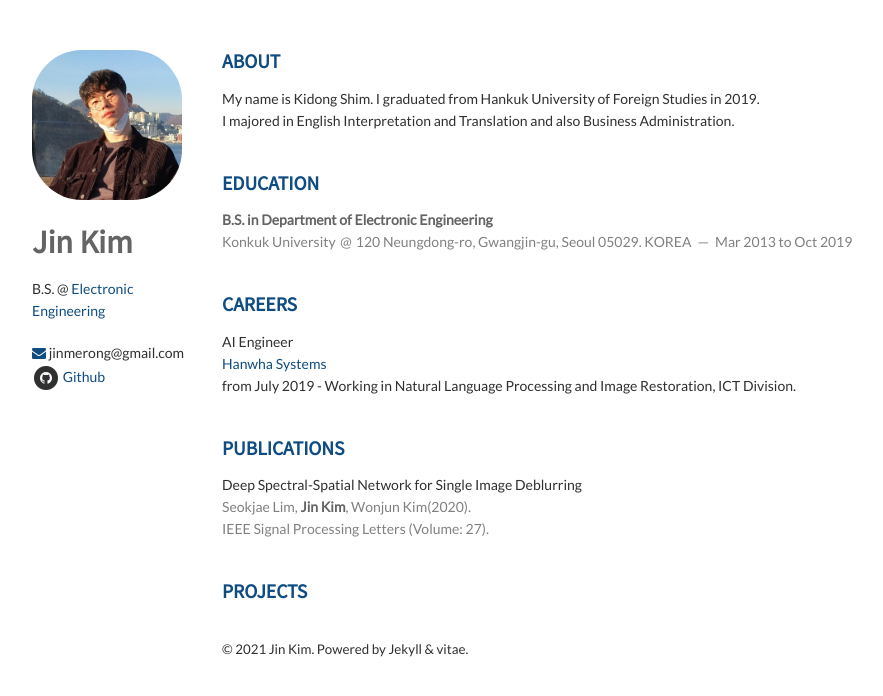
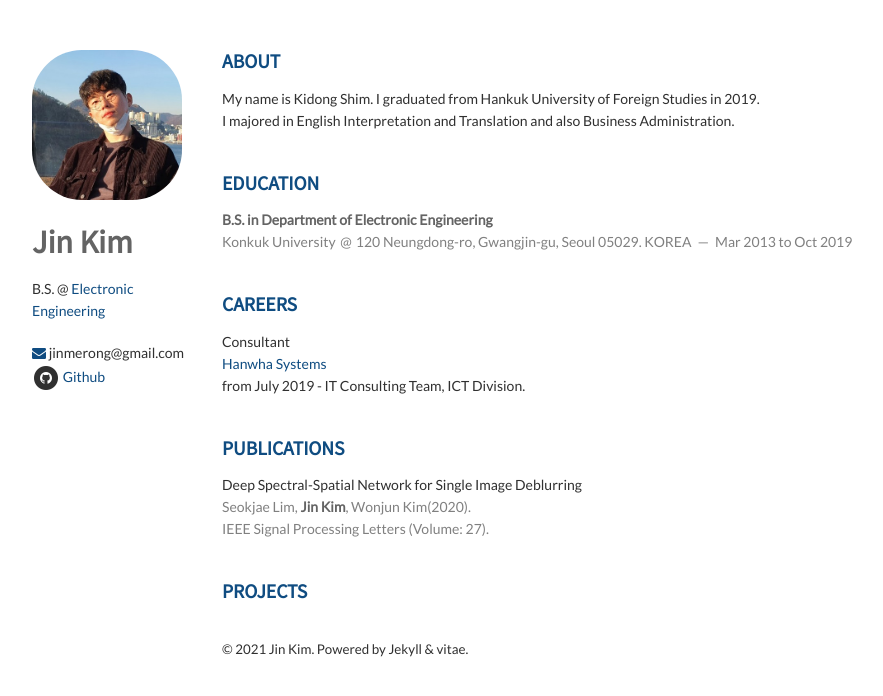
Before and after one commit to kdshim/kdshim.github.io, a Jekyll site: the page built from index.html, in a window 1280 px wide. Shown: the top 696 px of the page, without its empty margins (138-1021 px from the left). Built offline with Jekyll 4.4.1, drawn with Linux system fonts in a browser that asks for light colours; nearby versions of some CDN libraries; the list of posts is cut into pages by our own code.

Commit message:
Update careers.html

```diff
--- a/_includes/careers.html
+++ b/_includes/careers.html
@@ -3,11 +3,11 @@
 
     <article>
         <header>
-            AI Engineer<br/>
+            Consultant<br/>
             <a href="https://www.hanwhasystems.com/kr/index.do">Hanwha Systems</a>
         </header>
         <p>
-          from July 2019 - Working in Natural Language Processing and Image Restoration, ICT Division.
+          from July 2019 - IT Consulting Team, ICT Division.
         </p>
     </article>
 
```
